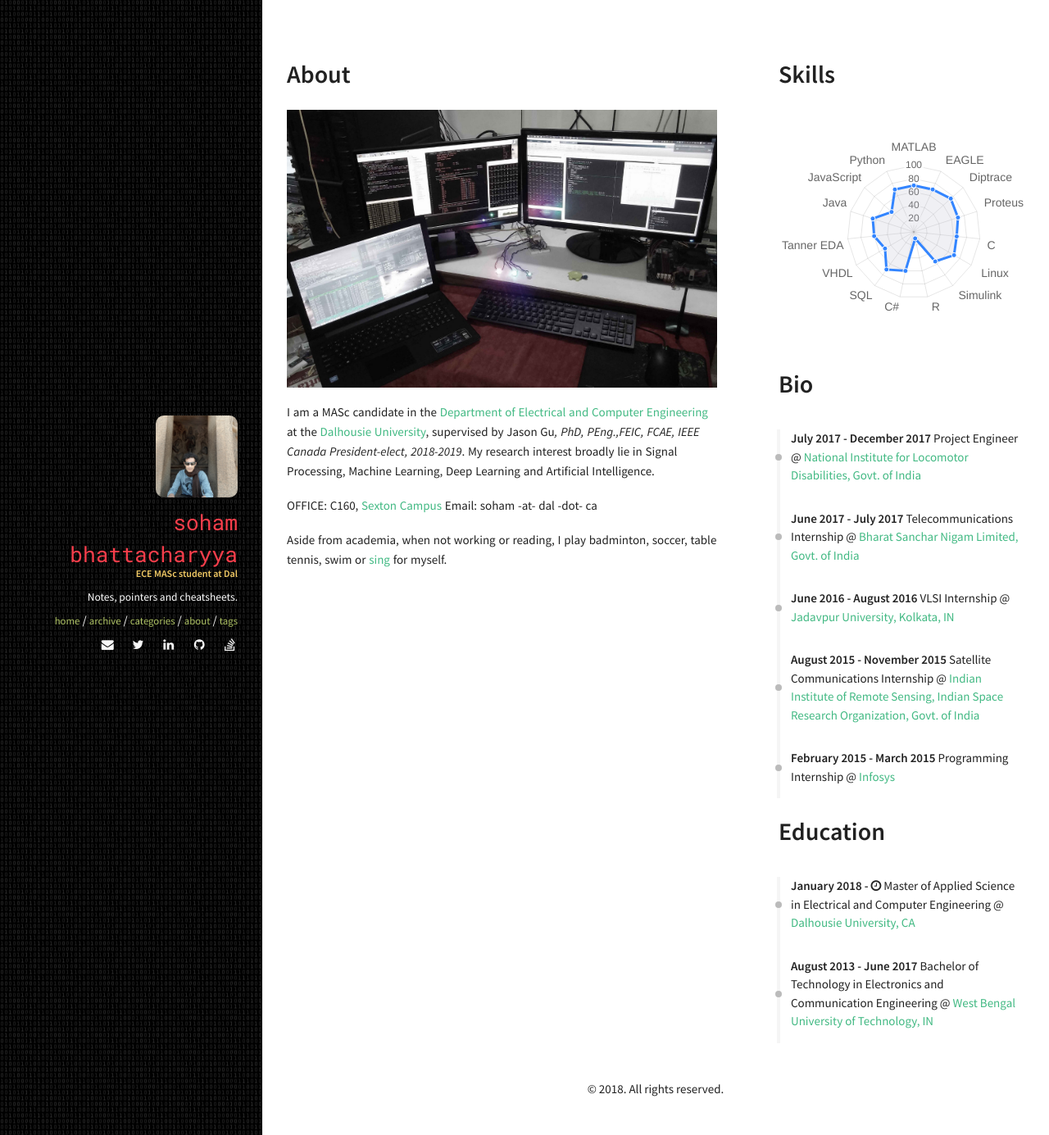
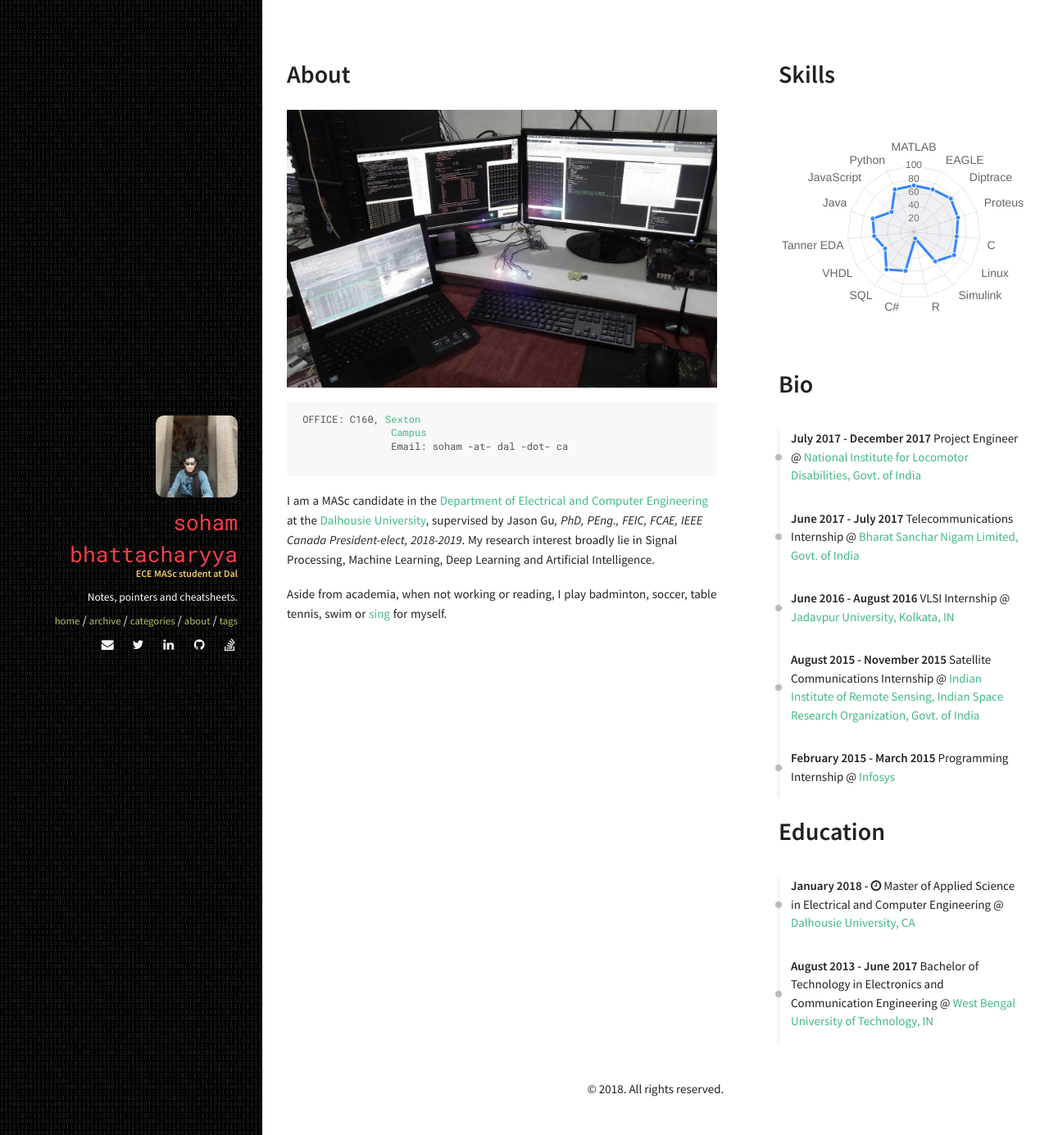
Before and after one commit to sohambhattacharyya/sohambhattacharyya.github.io, a Jekyll site: the page built from resume.html, in a window 1280 px wide. Shown: the whole page at 82% size. Built offline with Jekyll 4.4.1, drawn with Linux system fonts in a browser that asks for light colours; nearby versions of some CDN libraries.

Commit message:
Updated meta

```diff
--- a/_includes/sections/about.html
+++ b/_includes/sections/about.html
@@ -3,16 +3,16 @@
 <div>
 	<p><img src="{{ site.baseurl }}/img/cover.jpg" alt="Soham's workstation" /></p>
 
+	<pre> OFFICE: C160, <a href="https://www.dal.ca/campus-maps/building-directory/sexton-campus.html" target="_blank">Sexton
+		Campus</a>
+		Email: soham -at- dal -dot- ca
+	</pre>
+
 	<p> I am a MASc candidate in the <a href="https://ece.dal.ca" target="_blank">Department
 		of Electrical and Computer Engineering</a> at the <a href="https://www.dal.ca" target="_blank">Dalhousie
-			University</a>, supervised by Jason Gu<cite>, PhD, PEng.,FEIC, FCAE, IEEE Canada
-			President-elect, 2018-2019</cite>. My research interest broadly lie in Signal
+			University</a>, supervised by Jason Gu<em>, PhD, PEng., FEIC, FCAE, IEEE Canada
+			President-elect, 2018-2019</em>. My research interest broadly lie in Signal
 			Processing, Machine Learning, Deep Learning and Artificial Intelligence.
-	</p>
-
-	<p> OFFICE: C160, <a href="https://www.dal.ca/campus-maps/building-directory/sexton-campus.html" target="_blank">Sexton
-		Campus</a>
-		Email: soham -at- dal -dot- ca
 	</p>
 
 	<p> Aside from academia, when not working or reading, I play badminton, soccer,
```
